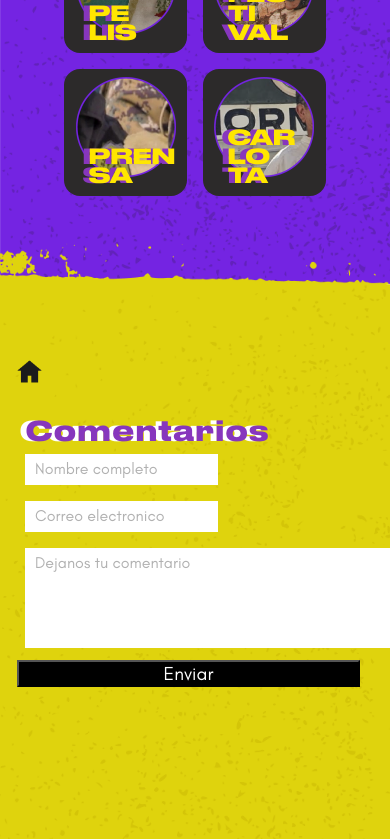
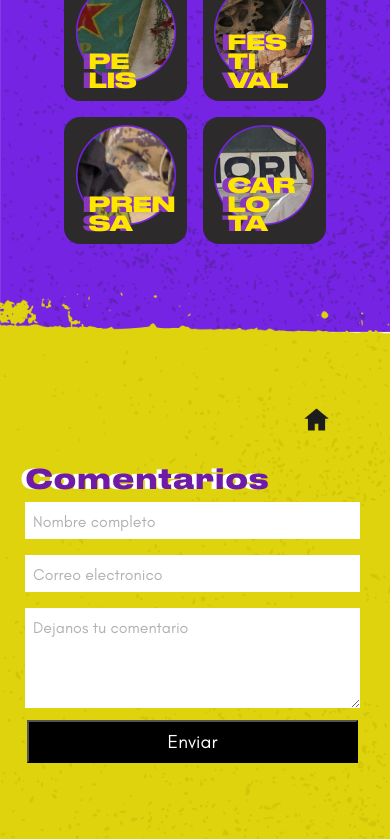
Before and after one commit to Chuliann/carlotainter, a React (Vite) app: page / in a window 390 px wide. Shown: the part 1156-1995 px from the top of the page. Built offline with nearby package versions, Linux system fonts and the light colour scheme.

Commit message:
ahora si

```diff
--- a/src/components/Carlota.jsx
+++ b/src/components/Carlota.jsx
@@ -6,11 +6,11 @@ const Carlota = () => {
     return (
         <div id="carlota">
 
-            <div className="house">
-                <img src={home}></img>
-            </div>
 
             <div className="contenedor">
+                <div className="house">
+                    <img src={home}></img>
+                </div>
                 <div className="info">
                     <h2>Carlota</h2>
                     <p>En el siglo XIX, Carlota se alza contra los esclavistas.</p>
--- a/src/components/Comentarios.jsx
+++ b/src/components/Comentarios.jsx
@@ -1,7 +1,12 @@
+import FormComentarios from "../components/FormComentarios.jsx";
+
 import Textura from "../img/textura_circulos_1.png";
 import home from "../img/home_2.png";
 
 const Comentarios = () => {
+
+
+
     return (
         <div id="comentarios">
 
@@ -13,28 +18,9 @@ const Comentarios = () => {
                     <div className="house">
                         <img src={home}></img>
                     </div>
-                    <form className="formulario">
-                        <h2>Comentarios</h2>
-                            <div className="campo campo1">
-                                <label>Nombre completo</label>
-                                <input />
-                            </div>
-                            <div className="campo campo2">
-                                <label for="correo">Correo electronico</label>
-                                <input
-                                    id="correo"
-                                />
-                            </div>
-                            <div className="campo campo3">
-                                <label>Dejanos tu comentario</label>
-                                <textarea></textarea>
-                            </div>
 
-                            <input
-                                type="submit"
-                                value="Enviar"
-                            />
-                    </form>
+                    <FormComentarios />
+
                 </div>
 
 
--- /dev/null
+++ b/src/components/FormComentarios.jsx
@@ -0,0 +1,39 @@
+import { useState } from "react";
+
+const FormComentarios = () => {
+
+    const [campos, setCampos] = useState({
+        nombre: "",
+        correo: "",
+        mensaje: ""
+    });
+
+    const handleChange = e => {
+        setCampos({
+            ...campos,
+            [e.target.name]: e.target.value
+        });
+    }
+
+    return (
+        <form className="formulario">
+            <h2>Comentarios</h2>
+            <div className="campo campo1">
+                <label for="nombre" className={campos.nombre ? "d-none" : ""}>Nombre completo</label>
+                <input onChange={e => handleChange(e)}  id="nombre" value={campos.nombre} name="nombre" />
+            </div>
+            <div className="campo campo2">
+                <label for="correo" className={campos.correo ? "d-none" : ""}>Correo electronico</label>
+                <input onChange={e => handleChange(e)} name="correo" value={campos.correo}  id="correo" />
+            </div>
+            <div className="campo campo3">
+                <label for="mensaje" className={campos.mensaje ? "d-none" : ""}>Dejanos tu comentario</label>
+                <textarea onChange={e => handleChange(e)} name="mensaje" value={campos.mensaje}  id="mensaje"></textarea>
+            </div>
+
+            <input type="submit" value="Enviar" />
+        </form>
+    );
+};
+
+export default FormComentarios;
--- a/src/components/Inicio.jsx
+++ b/src/components/Inicio.jsx
@@ -1,9 +1,11 @@
 import Foto_1 from "../img/Foto_1.png";
 import logo_carlota from "../img/logo_carlota.png";
+import estrella from "../img/estrella_amarilla.png";
 
 const Inicio = () => {
     return (
         <div id="inicio">
+            <img className="estrella" src={estrella} alt="decoracion"></img>
             <div className="idioma">
                 <a>EN</a>
                 /
--- a/src/components/Proyectos.jsx
+++ b/src/components/Proyectos.jsx
@@ -1,6 +1,5 @@
-import House from "../utils/House.jsx";
 
-import img from "../img/home_3.png";
+import home from "../img/home_3.png";
 import proyecto1 from "../img/proyecto1.jpeg";
 import proyecto2 from "../img/proyecto2.jpeg";
 import proyecto3 from "../img/proyecto3.jpeg";
@@ -13,12 +12,11 @@ const Proyectos = () => {
 
     return (
         <div id="proyectos">
-            <House
-                img={img}
-                section={"seccion"}
-            />
 
             <div className="contenedor">
+                <div className="house">
+                    <img src={home}></img>
+                </div>
                 <h2>Proyectos</h2>
                 <div className="contenedor__proyectos">
                     <div className="proyecto">
--- a/src/index.scss
+++ b/src/index.scss
@@ -56,6 +56,10 @@ html {
   overflow-x: hidden;
 }
 
+.d-none {
+  display: none;
+}
+
 .house {
 
   & img {
@@ -75,6 +79,14 @@ html {
   background-position: center center;
   background-size: cover;
   position: relative;
+
+  & .estrella {
+    position: absolute;
+    z-index: 3;
+    max-width: 350px;
+    right: 0;
+    bottom: -100px;
+  }
 
   & .idioma {
     position: absolute;
@@ -215,9 +227,9 @@ html {
 
   & h2 {
     font-family: primera;
-    color: var(--violeta);
+    color: rgb(112, 27, 168);
     font-size: 1.7rem;
-    text-shadow: -6px 0px 0 white;
+    text-shadow: -3px 0px 0 white;
   }
 
   & .contenedor {
@@ -242,6 +254,7 @@ html {
       justify-self: flex-end;
       grid-column: span 2;
       margin-right: .5rem;
+      padding: .5rem 1rem;
 
       background-color: black;
       color: white;
@@ -267,7 +280,7 @@ html {
       grid-column: span 2;
 
       & textarea {
-        width: 96%;
+        width: 100%;
       }
     }
 
@@ -277,8 +290,8 @@ html {
 
       & label {
         position: absolute;
-        left: 10px;
-        top: 5px;
+        left: 8px;
+        top: 10px;
         font-family: tercera;
         color: rgb(177, 177, 177);
       }
@@ -286,11 +299,17 @@ html {
       & input {
         border: none;
         padding: .5rem;
+        width: 99%;
+        border: 0;
+        font-size: 1.1rem;
+        font-family: tercera;
       }
       & textarea {
         border: none;
         padding: .5rem;
         height: 100px;
+        font-size: 1.1rem;
+        font-family: tercera;
       }
     }
   }
@@ -402,13 +421,17 @@ html {
   padding-top: 6rem;
   padding-bottom: 5rem;
 
+  & .house {
+    margin: 0 0 1rem 1rem;
+  }
+
   & h2 {
     font-size: 2rem;
     font-family: primera;
     font-weight: bold;
     color: var(--amarillo);
     text-shadow: -5px 0px 1px var(--violeta);
-    margin-left: 1rem;
+    margin: 0 0 1rem 1rem;
   }
 
   & .contenedor {
@@ -480,12 +503,12 @@ html {
       color: var(--violeta);
       text-shadow: -4px 0px 0px white;
       font-size: 2rem;
+      margin: 1rem 0;
     }
 
     & .links {
       display: grid;
       grid-template-columns: 1fr 1fr;
-      margin-top: 2rem;
       & .link {
         position: relative;
         transition: all .4s ease-in-out;
@@ -527,15 +550,21 @@ html {
   margin-left: -2px;
   padding: 6rem;
 
+
+
+
   & .contenedor {
     max-width: 80vw;
     margin: 0 auto;
+    display: flex;
+    flex-direction: column;
 
     & h2 {
       font-size: 2rem;
       font-family: primera;
       color: var(--amarillo-opaco);
       text-shadow: -7px 0 0 black;
+      margin: 1rem 0;
     }
 
     & .content {
@@ -598,6 +627,10 @@ html {
   display: flex;
   flex-direction: column;
 
+  & .house {
+    margin-bottom:  3rem;
+  }
+
   & .contenedor {
 
     max-width: 40vw;
@@ -638,12 +671,16 @@ html {
 
       & .correo {
         position: relative;
+        padding: 0;
+        max-width: 20vw;
+        margin-top: .5rem;
         & p {
           color: var(--amarillo);
           position: absolute;
           top: 45%;
           left: 50%;
           transform: translate(-50%, -50%);
+          margin: 0;
 
           &:last-of-type {
             margin-top: 0;
@@ -651,7 +688,8 @@ html {
         }
 
         & img {
-          max-width: 300px;
+          width: 20vw;
+          min-width: 250px;
         }
       }
     }
@@ -677,6 +715,14 @@ html {
     flex-direction: column;
     align-items: flex-end;
     height: auto;
+    padding-bottom: 11rem;
+
+    & .estrella {
+
+      max-width: 300px;
+      bottom: -100px;
+      left: -150px;
+    }
 
     & .idioma {
       position: initial;
@@ -693,7 +739,6 @@ html {
       display: flex;
       flex-direction: column;
       align-items: center;
-      padding-bottom: 8rem;
       & .foto {
         width: 90vw;
         max-width: 425px;
@@ -765,6 +810,10 @@ html {
 
   #comentarios {
 
+    & .house {
+      align-self: flex-end;
+    }
+
     & .contenedor {
       display: block;
 
@@ -773,8 +822,23 @@ html {
           display: flex;
           flex-direction: column;
 
+          & h2 {
+            text-shadow: -5px 0 0 white;
+          }
+
+          & input[type="submit"] {
+            width: 85vw;
+            align-Self: center;
+            margin-right: 0;
+          }
+
           & .campo {
-            width: 500px;
+            max-width: 90vw;
+
+            & input {
+              flex: 1;
+              width: 100%;
+            }
           }
         }
 
@@ -790,6 +854,10 @@ html {
   #tu {
     height: auto;
 
+    & .house {
+      align-self: flex-end;
+      margin-right: 10vw;
+    }
 
     & .contenedor {
       max-width: 99vw;
@@ -849,8 +917,12 @@ html {
     padding-top: 2rem;
     background-image: url(./img/fondo_1.png);
 
+
     & .house {
       top: 160px;
+      align-self: flex-end;
+      margin-right: 10vw;
+      margin-top: 3vw;
     }
 
     & .contenedor {
@@ -879,9 +951,14 @@ html {
   #prensa {
     margin-top: -6rem;
 
+    & .house {
+      margin-top: 3vw;
+      margin-right: 0;
+      align-self: flex-end;
+    }
+
     & .contenedor {
-      max-width: 90vw;
-
+      max-width: 80vw;
       & .links {
         grid-template-columns: 1fr;
         justify-items: center;
@@ -889,7 +966,7 @@ html {
         & .link {
 
           & img {
-            max-width: 90vw;
+            max-width: 80vw;
           }
         }
       }
@@ -901,8 +978,15 @@ html {
     margin-top: -15vh;
     overflow-x: hidden;
     margin-left: -3px;
+
+
     & .contenedor {
       max-width: 90vw;
+
+      & .house {
+        align-self: flex-end;
+      }
+
       & h2 {
 
       }
@@ -937,9 +1021,15 @@ html {
     padding-top: 4rem;
     overflow: hidden;
 
+    & .house {
+      align-self: flex-end;
+    }
+
     & .contenedor {
       max-width: 85vw;
       margin: 0 auto;
+      display: flex;
+      flex-direction: column;
       position: relative;
 
       & .textura {
@@ -972,9 +1062,10 @@ html {
           font-size: 1rem;
         }
         & .correo {
-
+          max-width: 70vw;
           & img {
-            width: 85vw;
+            width: 70vw;
+            min-width: 0;
           }
         }
       }
```
Also changed, not shown: 6 other files (tests, documents, lock files or other folders).
